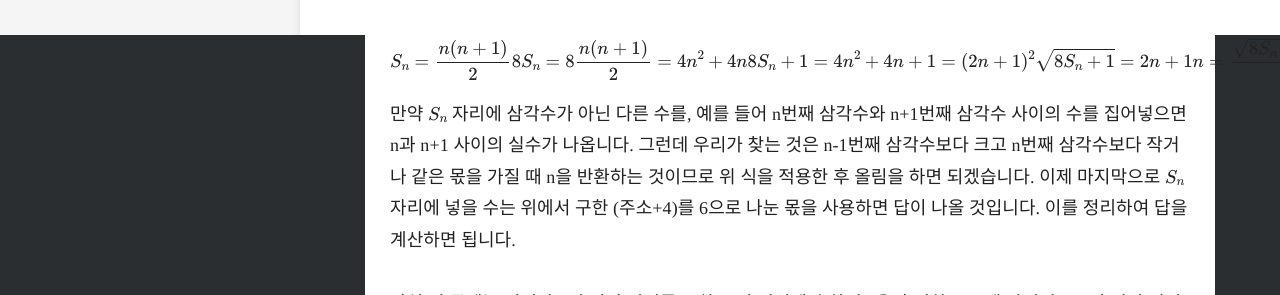
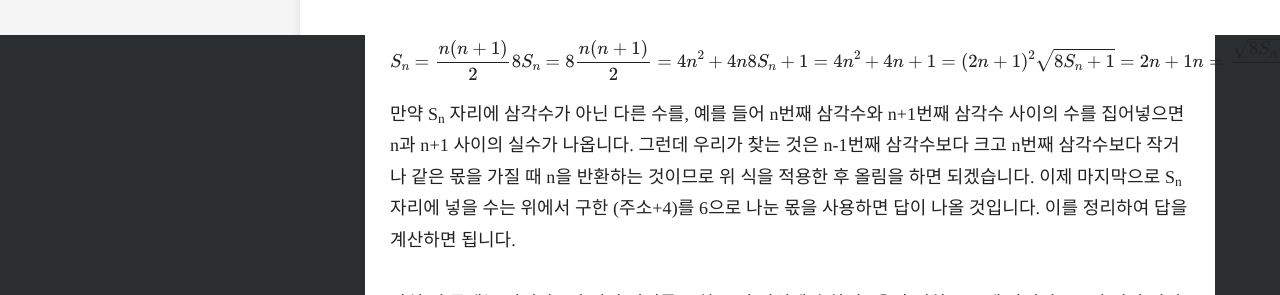
Before and after one commit to Orb-H/nojam, a Jekyll site: the page built from docs/_docs/nojam/2292.md, in a window 1280 px wide. Shown: the part 865-1160 px from the top of the page. Built offline with Jekyll 4.4.1, drawn with Linux system fonts in a browser that asks for light colours; formulas are drawn with MathJax 3.

Commit message:
edit description of 2292

```diff
--- a/docs/_docs/nojam/2292.md
+++ b/docs/_docs/nojam/2292.md
@@ -36,7 +36,7 @@ S_n=\frac{n(n+1)}{2}\\
 n=\frac{\sqrt{8S_n+1}-1}{2}
 $$
 
-만약 $$S_n$$ 자리에 삼각수가 아닌 다른 수를, 예를 들어 n번째 삼각수와 n+1번째 삼각수 사이의 수를 집어넣으면 n과 n+1 사이의 실수가 나옵니다. 그런데 우리가 찾는 것은 n-1번째 삼각수보다 크고 n번째 삼각수보다 작거나 같은 몫을 가질 때 n을 반환하는 것이므로 위 식을 적용한 후 올림을 하면 되겠습니다. 이제 마지막으로 $$S_n$$ 자리에 넣을 수는 위에서 구한 (주소+4)를 6으로 나눈 몫을 사용하면 답이 나올 것입니다. 이를 정리하여 답을 계산하면 됩니다.
+만약 S<sub>n</sub> 자리에 삼각수가 아닌 다른 수를, 예를 들어 n번째 삼각수와 n+1번째 삼각수 사이의 수를 집어넣으면 n과 n+1 사이의 실수가 나옵니다. 그런데 우리가 찾는 것은 n-1번째 삼각수보다 크고 n번째 삼각수보다 작거나 같은 몫을 가질 때 n을 반환하는 것이므로 위 식을 적용한 후 올림을 하면 되겠습니다. 이제 마지막으로 S<sub>n</sub> 자리에 넣을 수는 위에서 구한 (주소+4)를 6으로 나눈 몫을 사용하면 답이 나올 것입니다. 이를 정리하여 답을 계산하면 됩니다.
 
 사실 이 문제는 거리가 n인 점의 범위를 구하고 이 범위에 속하면 n을 출력하고 그게 아니면 n+1인 점의 범위를 구한 후 다시 비교하는 식의 반복문을 사용하는 것이 정석인 것 같습니다.
 
```
